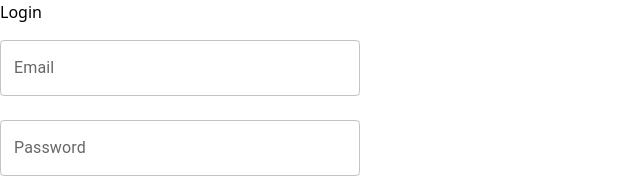
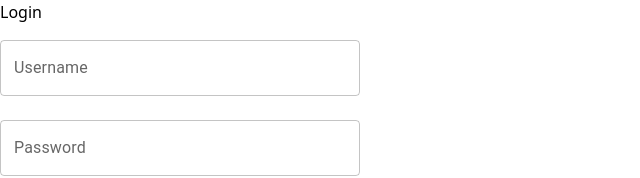
Before and after one commit to fatemehSaedchi/challenge-task, a Next.js app: page /login in a window 1280 px wide. Shown: the top 178 px of the page, without its empty margins (0-640 px from the left). Built offline with nearby package versions, Linux system fonts and the light colour scheme.

Commit message:
Connecting login form to API

```diff
--- a/package.json
+++ b/package.json
@@ -10,6 +10,7 @@
     "react-dom": "^18.3.1",
     "react-hook-form": "^7.53.1",
     "react-router-dom": "^6.27.0",
+    "react-toastify": "^10.0.6",
     "typescript": "^5.6.3"
   },
   "scripts": {
--- /dev/null
+++ b/src/app/api/Auth.ts
@@ -0,0 +1,10 @@
+import {apiClient} from "./config/ApiClient";
+import {loginResponseType} from "../../types/Auth";
+
+interface RegisterData {
+    username: string,
+    password: string,
+}
+export function loginApiCall(data: RegisterData): Promise<loginResponseType> {
+    return apiClient.post('/auth/login', data)
+}
--- a/src/app/layout.tsx
+++ b/src/app/layout.tsx
@@ -1,6 +1,11 @@
 import React from "react";
 import "./global.css";
-import QueryProvider from './context/QueryClientProvider';
+import 'react-toastify/dist/ReactToastify.css'
+
+import QueryProvider from '../context/QueryClientProvider';
+import {ToastContainer} from "react-toastify";
+import {AuthContextProvider} from "../context/AuthContext";
+
 
 export default function RootLayout({children}: {
     children: React.ReactNode
@@ -9,7 +14,20 @@ export default function RootLayout({children}: {
         <html lang="en">
         <body>
         <QueryProvider>
-            {children}
+            <AuthContextProvider>
+                {children}
+                <ToastContainer
+                    position="top-right"
+                    autoClose={5000}
+                    newestOnTop
+                    closeOnClick
+                    rtl={false}
+                    pauseOnFocusLoss={false}
+                    draggable={false}
+                    theme="dark"
+                    className={'custom-toast-container'}
+                />
+            </AuthContextProvider>
         </QueryProvider>
         </body>
         </html>
--- a/src/app/login/page.tsx
+++ b/src/app/login/page.tsx
@@ -1,17 +1,32 @@
 "use client";
 import { useForm, Controller } from 'react-hook-form';
 import { TextField, Button, Box } from '@mui/material';
+import {useMutation} from "@tanstack/react-query";
+import {loginApiCall} from "../api/Auth";
+import {toast} from "react-toastify";
+import {useUser} from "../../context/AuthContext";
 
-interface Props {
-
+interface FormData {
+    username: string;
+    password: string;
 }
 
-export default function Page({}: Props) {
+export default function Page() {
+
+    const {login} = useUser()
 
     const { control, handleSubmit, formState: { errors } } = useForm();
 
-    const onSubmit = (data) => {
-        console.log(data);
+    const mutate = useMutation({mutationFn: loginApiCall})
+
+    const onSubmit = (data: FormData) => {
+        mutate.mutate(data,{onSuccess: (response)=>{
+            console.log('response:', response)
+            toast.success('you are login')
+                login(response.accessToken, response.firstName)
+            },onError: (error)=>{
+            toast.error('username or password is wrong')
+            }})
     };
 
     return (
@@ -24,25 +39,21 @@ export default function Page({}: Props) {
                     sx={{ width: '100%', maxWidth: 360 }}
                 >
                     <Controller
-                        name="email"
+                        name="username"
                         control={control}
                         defaultValue=""
                         rules={{
-                            required: "Email is required",
-                            pattern: {
-                                value: /^[a-zA-Z0-9_.+-]+@[a-zA-Z0-9-]+\.[a-zA-Z0-9-.]+$/,
-                                message: "Enter a valid email"
-                            }
+                            required: "Username is required"
                         }}
                         render={({ field }) => (
                             <TextField
                                 {...field}
                                 fullWidth
-                                label="Email"
+                                label="Username"
                                 margin="normal"
-                                autoComplete="email"
-                                error={!!errors.email}
-                                helperText={errors.email ? errors.email.message as string : ''}
+                                autoComplete="username"
+                                error={!!errors.username}
+                                helperText={errors.username ? errors.username.message as string : ''}
                             />
                         )}
                     />
--- /dev/null
+++ b/src/context/AuthContext.tsx
@@ -0,0 +1,36 @@
+"use client";
+import {createContext, ReactNode, useContext, useEffect, useState} from "react";
+
+interface Props{
+    children: ReactNode
+}
+
+interface AuthContextType{
+    isLogin: boolean;
+    login: (accessToken: string, firstName: string) => void
+}
+
+const AuthContext = createContext<AuthContextType>({isLogin: false, login: () => {}})
+
+export const useUser = ()=> useContext(AuthContext)
+
+export function AuthContextProvider({children}: Props) {
+
+    const [isLogin, setIsLogin] = useState<boolean>(false)
+
+    useEffect(()=>{
+        if(window.localStorage.getItem('accessToken')){
+            setIsLogin(true)
+        }
+    },[])
+
+    const loginHandler = (accessToken: string, firstName: string)=>{
+        window.localStorage.setItem('accessToken', accessToken)
+        window.localStorage.setItem('firstName', firstName)
+        setIsLogin(true)
+    }
+
+    return <AuthContext.Provider value={{isLogin: isLogin, login: loginHandler}}>
+        {children}
+    </AuthContext.Provider>
+}
--- /dev/null
+++ b/src/types/Auth.ts
@@ -0,0 +1,11 @@
+export interface loginResponseType {
+    accessToken: string
+    refreshToken: string
+    id: number
+    username: string
+    email: string
+    firstName: string
+    lastName: string
+    gender: string
+    image: string
+}
```
Also changed, not shown: src/context/QueryClientProvider.tsx (renamed from src/app/context/QueryClientProvider.tsx), 1 other file (tests, documents, lock files or other folders).
